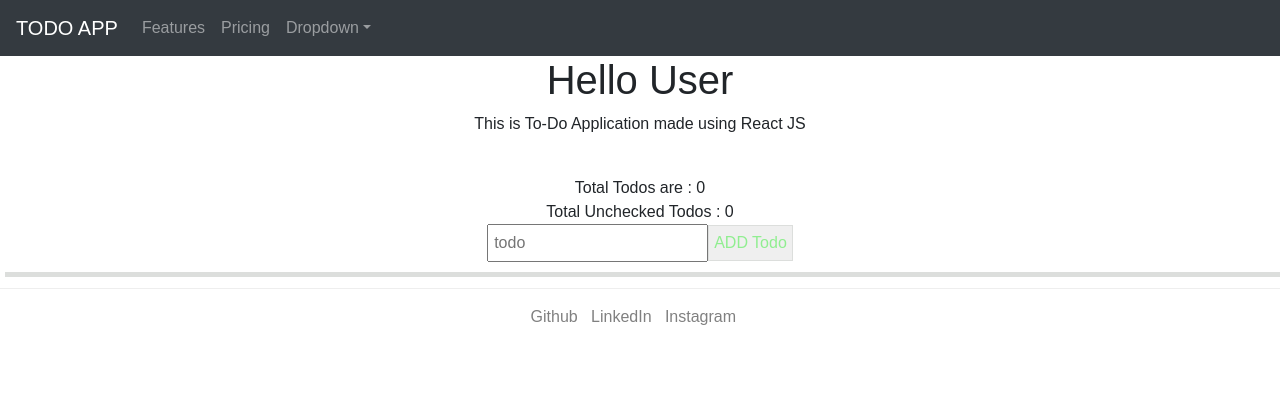
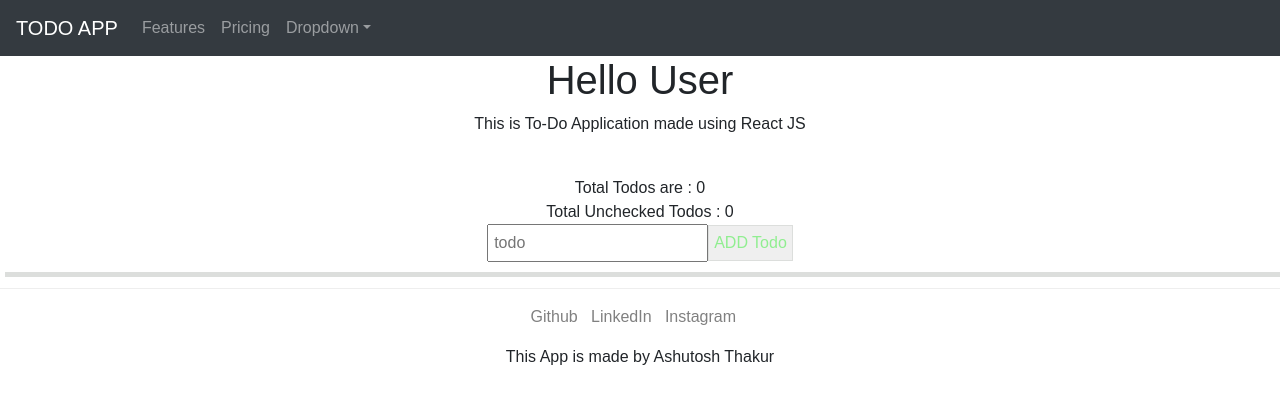
Before and after one commit to ashutosh1401/ToDo-App, a React (Create React App) app: page / in a window 1280 px wide. Shown: the top 404 px of the page. Built offline with nearby package versions, Linux system fonts and the light colour scheme.

Commit message:
Updated App.js

```diff
--- a/src/App.js
+++ b/src/App.js
@@ -109,6 +109,7 @@ export default class App extends Component {
           </ul>
         </div>
         <Footer />
+        <p>This App is made by Ashutosh Thakur</p>
       </div>
     );
   }
```
